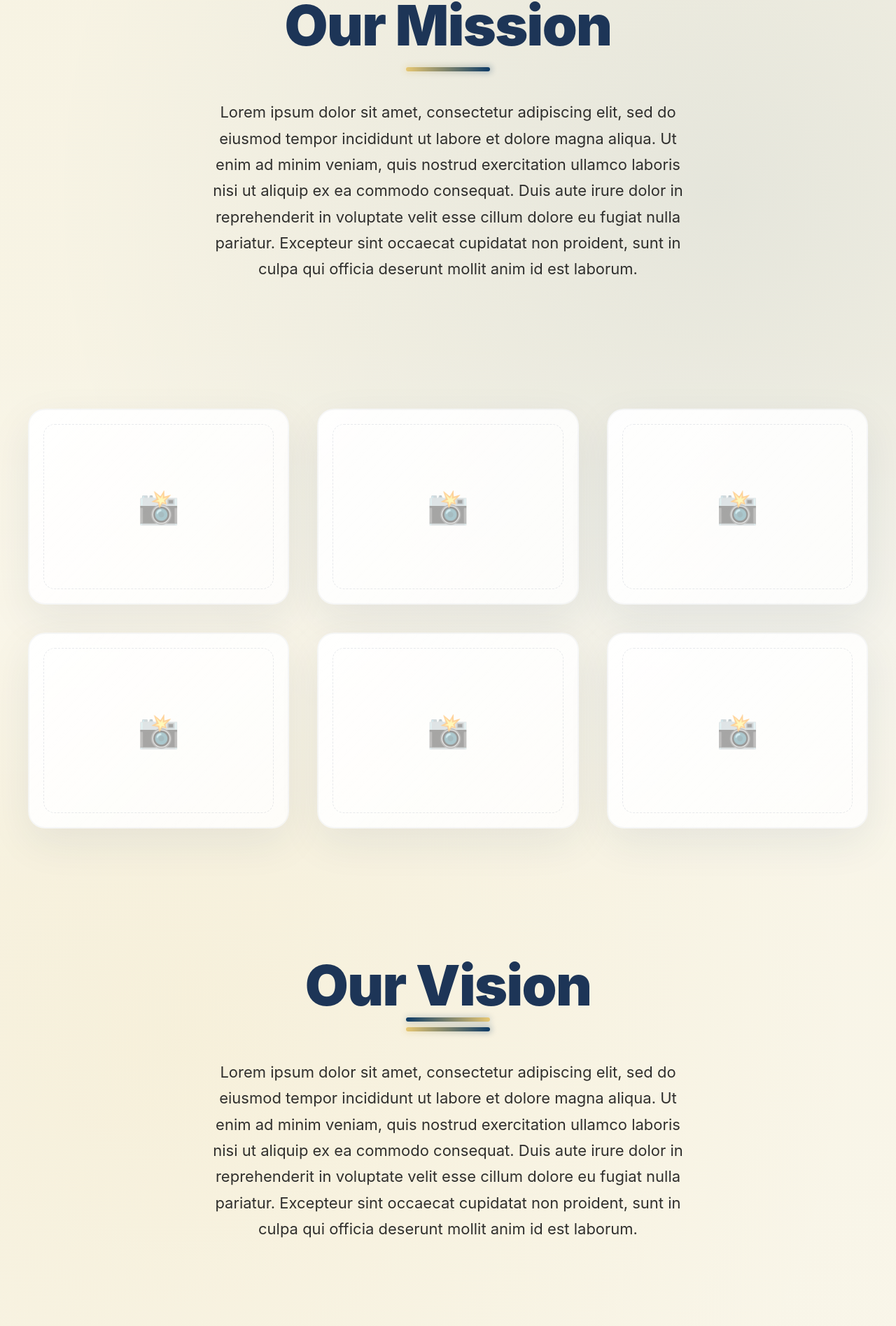
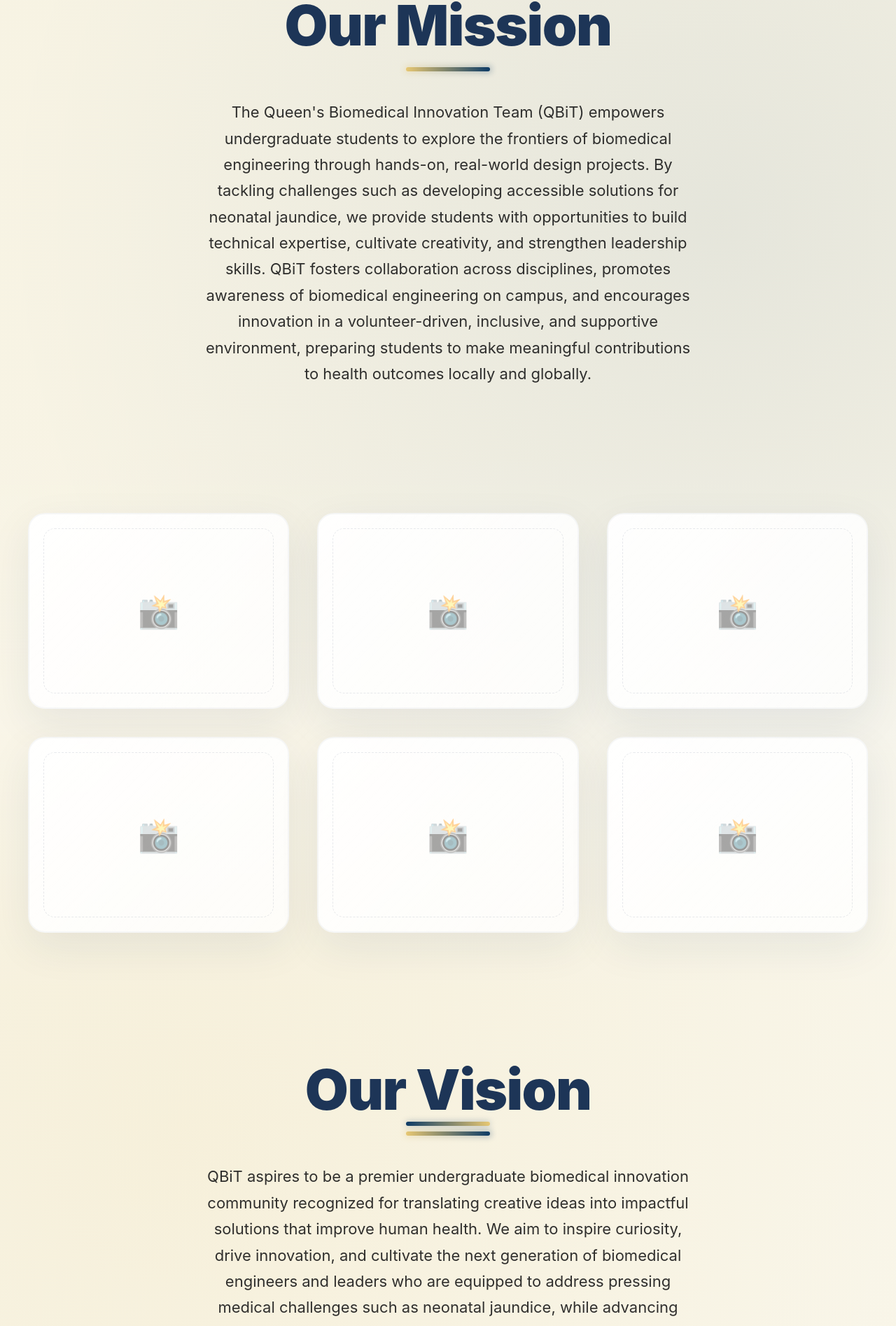
Before and after one commit to qbit-queensu/biliquant-app, a React (Vite) app in the folder bili-app/: page /mission in a window 1280 px wide. Shown: the part 206-2101 px from the top of the page at 70% size. Built offline with nearby package versions, Linux system fonts and the light colour scheme.

Commit message:
updated mission & vision

```diff
--- a/bili-app/src/pages/mission.jsx
+++ b/bili-app/src/pages/mission.jsx
@@ -12,10 +12,7 @@ export default function BilliQuantMission() {
             <div className="title-accent"></div>
           </div>
           <p className="mission-text">
-            Lorem ipsum dolor sit amet, consectetur adipiscing elit, sed do eiusmod tempor incididunt ut labore et dolore magna aliqua. Ut
-            enim ad minim veniam, quis nostrud exercitation ullamco laboris nisi ut aliquip ex ea commodo consequat. Duis aute irure dolor in
-            reprehenderit in voluptate velit esse cillum dolore eu fugiat nulla pariatur. Excepteur sint occaecat cupidatat non proident, sunt in
-            culpa qui officia deserunt mollit anim id est laborum.
+            The Queen's Biomedical Innovation Team (QBiT) empowers undergraduate students to explore the frontiers of biomedical engineering through hands-on, real-world design projects. By tackling challenges such as developing accessible solutions for neonatal jaundice, we provide students with opportunities to build technical expertise, cultivate creativity, and strengthen leadership skills. QBiT fosters collaboration across disciplines, promotes awareness of biomedical engineering on campus, and encourages innovation in a volunteer-driven, inclusive, and supportive environment, preparing students to make meaningful contributions to health outcomes locally and globally.
           </p>
         </div>
       </section>
@@ -40,10 +37,7 @@ export default function BilliQuantMission() {
             <div className="title-accent"></div>
           </div>
           <p className="vision-text">
-            Lorem ipsum dolor sit amet, consectetur adipiscing elit, sed do eiusmod tempor incididunt ut labore et dolore magna aliqua. Ut
-            enim ad minim veniam, quis nostrud exercitation ullamco laboris nisi ut aliquip ex ea commodo consequat. Duis aute irure dolor in
-            reprehenderit in voluptate velit esse cillum dolore eu fugiat nulla pariatur. Excepteur sint occaecat cupidatat non proident, sunt in
-            culpa qui officia deserunt mollit anim id est laborum.
+            QBiT aspires to be a premier undergraduate biomedical innovation community recognized for translating creative ideas into impactful solutions that improve human health. We aim to inspire curiosity, drive innovation, and cultivate the next generation of biomedical engineers and leaders who are equipped to address pressing medical challenges such as neonatal jaundice, while advancing accessible, sustainable, and life-changing technologies for communities worldwide.
           </p>
         </div>
       </section>
```
